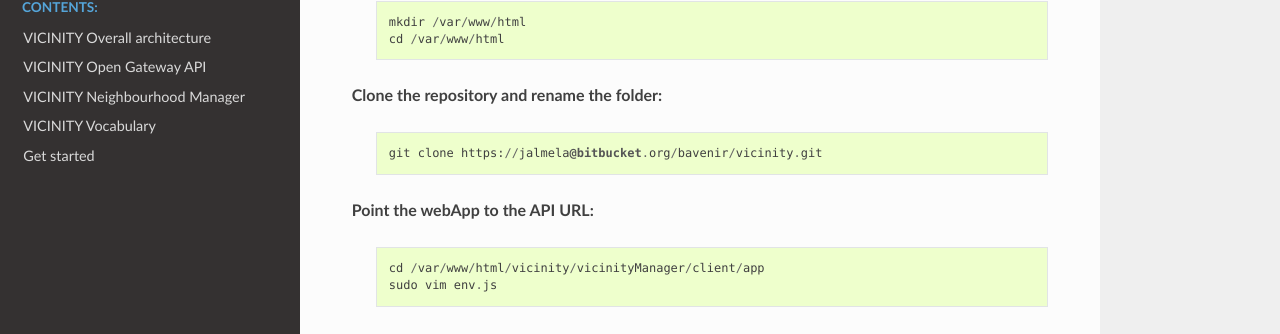
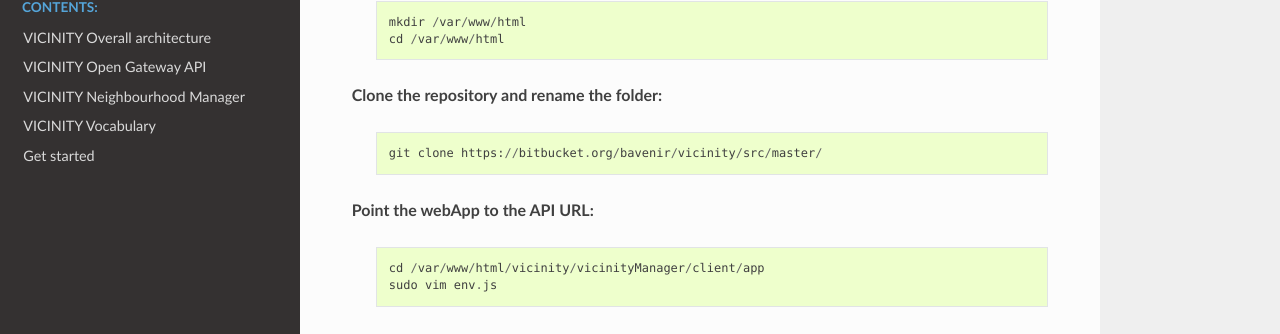
Before and after one commit to vicinityh2020/vicinity-get-started, a Sphinx documentation site: the page built from docs/templates/Deployment-of-the-platform.rst, in a window 1280 px wide and 900 px high, scrolled down 423 px. Shown: the part 114-448 px from the top of the window. Built offline with Sphinx 7.4.7 and the Read the Docs theme 2.0.0, drawn with Linux system fonts in a browser that asks for light colours; formulas are drawn with MathJax 3; some of the changed lines change nothing that is shown.

Commit message:
Update Deployment-of-the-platform.rst

```diff
--- a/docs/templates/Deployment-of-the-platform.rst
+++ b/docs/templates/Deployment-of-the-platform.rst
@@ -23,7 +23,7 @@
 
   ::
 
-    git clone https://jalmela@bitbucket.org/bavenir/vicinity.git
+    git clone https://bitbucket.org/bavenir/vicinity/src/master/
 
 **Point the webApp to the API URL:**
 
```
